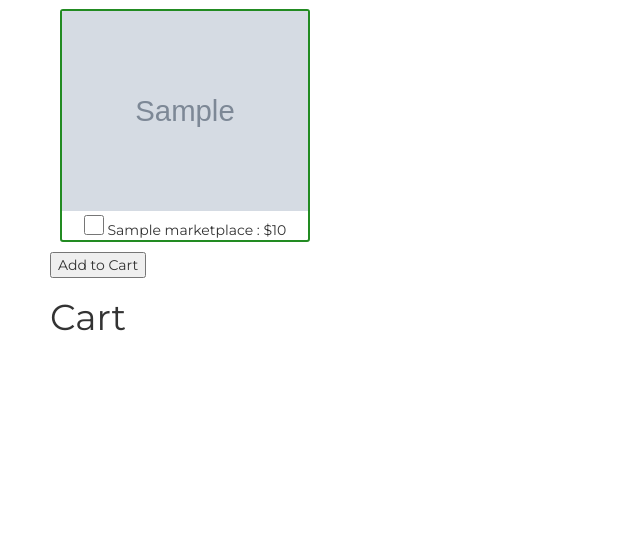
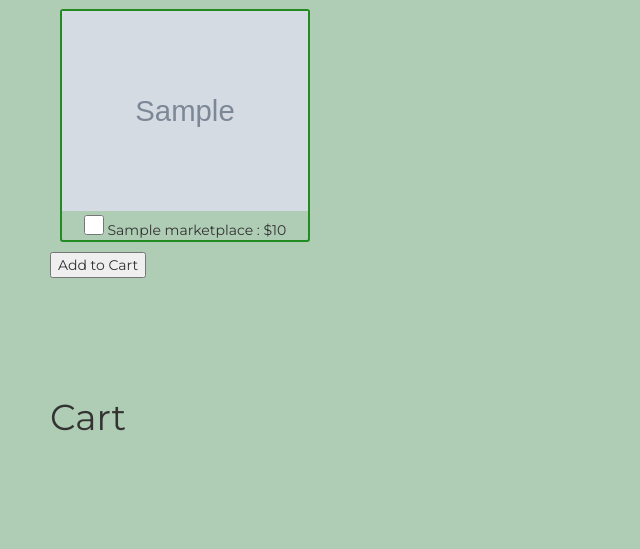
Before and after one commit to bobtimusprime/voting_ballot, a Node server app: page / in a window 1280 px wide. Shown: the part 251-800 px from the top of the page, without its empty margins (0-640 px from the left). Run offline with Node 20, Linux system fonts and the light colour scheme; tables that the repository leaves empty hold one stand-in row (values such as "Sample post"); grey boxes marked "Sample" are stand-in pictures; some libraries are stand-ins or nearby versions.

Commit message:
More Style

```diff
--- a/public/admin.html
+++ b/public/admin.html
@@ -32,7 +32,6 @@
   <div = "product-list">
     <div class = "product" ng-repeat="product in cart.data | orderBy: ['-purchases','price']">
       <img ng-src="{{product.imgURL}}" /> <br/>
-
       {{product.name}} <br/>
       Price: ${{product.price}} <br/>
       Purchases: {{product.purchases}}
--- a/public/stylesheets/style.css
+++ b/public/stylesheets/style.css
@@ -1,4 +1,5 @@
 body {
+  background-color: #afccb4;
   padding: 50px;
   font-family: 'Montserrat', sans-serif;
 }
@@ -8,6 +9,7 @@
 }
 
 h1{
+  margin-top:120px;
   font: 64px;
 }
 
```
